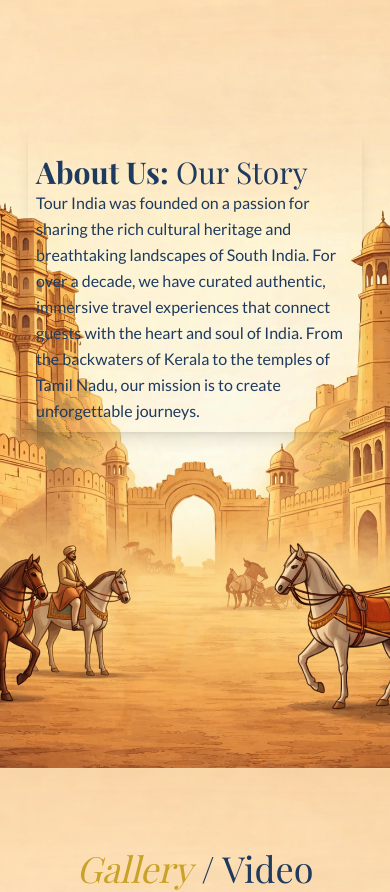
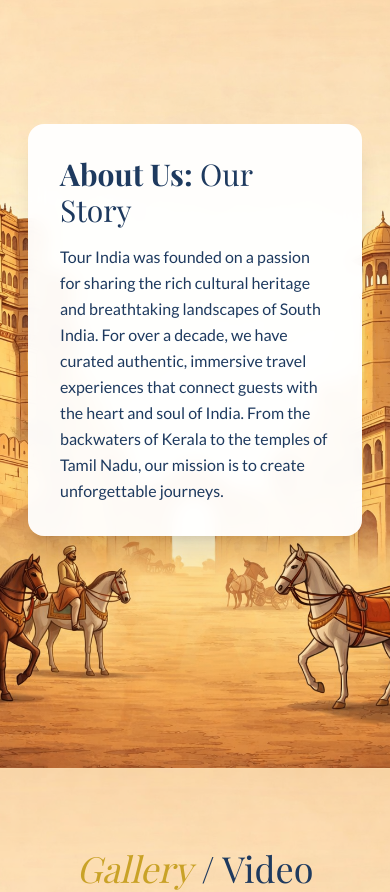
Before and after one commit to Manushprajwal7/tour-india, a Next.js app: page / in a window 390 px wide. Shown: the part 3000-3892 px from the top of the page. Built offline with nearby package versions, Linux system fonts and the light colour scheme; a web font is replaced by a local one.

Commit message:
updated about us in mobile view

```diff
--- a/components/about-section.tsx
+++ b/components/about-section.tsx
@@ -41,9 +41,9 @@ export function AboutSection() {
             whileInView={{ opacity: 1, x: 0 }}
             viewport={{ once: true }}
             transition={{ duration: 0.6 }}
-            className="relative lg:w-1/2 bg-white/0 p-2 pt-30 rounded-2xl shadow-lg"
+            className="relative lg:w-1/2 bg-white/95 backdrop-blur-sm md:bg-white/0 p-8 md:p-2 md:pt-30 rounded-2xl shadow-xl md:shadow-none"
           >
-            <h2 className="font-serif text-3xl md:text-4xl text-[#1e3a5f] mb-0 -mt-[90px]">
+            <h2 className="font-serif text-3xl md:text-4xl text-[#1e3a5f] mb-4 md:mb-0 md:-mt-[90px]">
               <span className="font-bold">About Us:</span> Our Story
             </h2>
             <p className="text-[#1e3a5f]/100 leading-relaxed mb-0 ">
```
